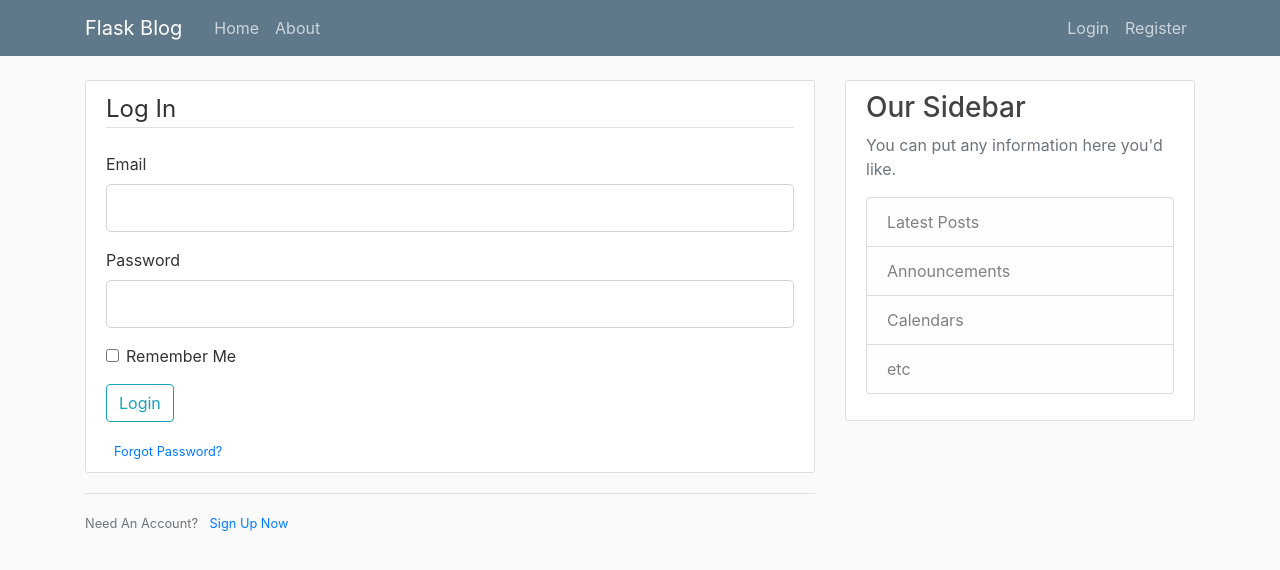
After one commit to Abhimanyu9539/Flask, a Flask app: page /login in a window 1280 px wide. The commit adds this page. Shown: the top 570 px of the page. Run offline with Flask 3, Linux system fonts and the light colour scheme; some libraries are stand-ins or nearby versions.

Commit message:
Day 2 : Flask Forms - Login and Registration

```diff
--- a/flaskblog.py
+++ b/flaskblog.py
@@ -1,8 +1,10 @@
-from flask import Flask
+from flask import Flask, flash, redirect
 from flask import render_template, url_for
+from forms import RegistrationForm, LoginForm
 
 app = Flask(__name__)
 
+app.config['SECRET_KEY'] = '049e612a5b71fb374479052eb4684474'
 POSTS = [
     {
         'author':"ABD",
@@ -29,5 +31,27 @@ def home():
 def about():
     return render_template('about.html', title="about")
 
+@app.route("/register", methods=['GET','POST'])
+def register():
+    form = RegistrationForm()
+    if form.validate_on_submit():
+        flash(f"Account created for {form.username.data}!", 'success')
+        return redirect(url_for('home'))
+    return render_template('register.html', title="Register", form=form)
+
+
+@app.route("/login", methods=["GET","POST"])
+def login():
+    form = LoginForm()
+    if form.validate_on_submit():
+        if form.email.data == "admin@blog.com" and form.password.data=="password":
+            flash("You have been logged in!", "success")
+            return redirect(url_for("home"))
+        else:
+            flash("Login Unsuccessful. Please check creds!", "danger")
+    return render_template('login.html', title="Login", form=form)
+
+
+
 if __name__ == "__main__":
     app.run(debug=True)
--- /dev/null
+++ b/forms.py
@@ -0,0 +1,31 @@
+from flask_wtf import FlaskForm
+from wtforms import StringField, PasswordField, SubmitField, BooleanField
+from wtforms.validators import DataRequired, Length, Email, EqualTo
+
+
+class RegistrationForm(FlaskForm):
+    # Username field
+    username = StringField('Username',
+                           validators=[DataRequired(), Length(min=2, max=20)])
+
+    # Email field
+    email = StringField('Email',
+                        validators=[DataRequired(), Email()])
+
+    # Password field
+    password = PasswordField('Password', validators=[DataRequired()])
+
+    # Confirm password field
+    confirm_password = PasswordField('Confirm Password',
+                                     validators=[DataRequired(), EqualTo('password')])
+
+    # Submit button
+    submit = SubmitField('Sign Up')
+
+
+class LoginForm(FlaskForm):
+    email = StringField('Email',
+                        validators=[DataRequired(), Email()])
+    password = PasswordField('Password', validators=[DataRequired()])
+    remember = BooleanField('Remember Me')
+    submit = SubmitField('Login')
--- a/templates/layout.html
+++ b/templates/layout.html
@@ -26,13 +26,13 @@
           </button>
           <div class="collapse navbar-collapse" id="navbarToggle">
             <div class="navbar-nav mr-auto">
-              <a class="nav-item nav-link" href="/">Home</a>
-              <a class="nav-item nav-link" href="/about">About</a>
+              <a class="nav-item nav-link" href="{{url_for('home')}}">Home</a>
+              <a class="nav-item nav-link" href="{{url_for('about')}}">About</a>
             </div>
             <!-- Navbar Right Side -->
             <div class="navbar-nav">
-              <a class="nav-item nav-link" href="/login">Login</a>
-              <a class="nav-item nav-link" href="/register">Register</a>
+              <a class="nav-item nav-link" href="{{url_for('login')}}">Login</a>
+              <a class="nav-item nav-link" href="{{url_for('register')}}">Register</a>
             </div>
           </div>
         </div>
@@ -41,6 +41,15 @@
     <main role="main" class="container">
       <div class="row">
         <div class="col-md-8">
+          {% with messages = get_flashed_messages(with_categories=True)%}
+            {% if messages%}
+                {% for category, message in messages%}
+                    <div class="alert alert-{{category}}">
+                        {{message}}
+                    </div>
+                {% endfor%}
+            {% endif %}
+          {% endwith%}
           {% block content %}{% endblock %}
         </div>
         <div class="col-md-4">
--- /dev/null
+++ b/templates/login.html
@@ -0,0 +1,52 @@
+{% extends "layout.html" %}
+{% block content %}
+    <div class="content-section">
+        <form method="POST" action="">
+            {{ form.hidden_tag() }}
+            <fieldset class="form-group">
+                <legend class="border-bottom mb-4">Log In</legend>
+                <div class="form-group">
+                    {{ form.email.label(class="form-control-label") }}
+                    {% if form.email.errors %}
+                        {{ form.email(class="form-control form-control-lg is-invalid") }}
+                        <div class="invalid-feedback">
+                            {% for error in form.email.errors %}
+                                <span>{{ error }}</span>
+                            {% endfor %}
+                        </div>
+                    {% else %}
+                        {{ form.email(class="form-control form-control-lg") }}
+                    {% endif %}
+                </div>
+                <div class="form-group">
+                    {{ form.password.label(class="form-control-label") }}
+                    {% if form.password.errors %}
+                        {{ form.password(class="form-control form-control-lg is-invalid") }}
+                        <div class="invalid-feedback">
+                            {% for error in form.password.errors %}
+                                <span>{{ error }}</span>
+                            {% endfor %}
+                        </div>
+                    {% else %}
+                        {{ form.password(class="form-control form-control-lg") }}
+                    {% endif %}
+                </div>
+                <div class="form-check">
+                    {{ form.remember(class="form-check-input") }}
+                    {{ form.remember.label(class="form-check-label") }}
+                </div>
+            </fieldset>
+            <div class="form-group">
+                {{ form.submit(class="btn btn-outline-info") }}
+            </div>
+            <small class="text-muted ml-2">
+                <a href="#">Forgot Password?</a>
+            </small>
+        </form>
+    </div>
+    <div class="border-top pt-3">
+        <small class="text-muted">
+            Need An Account? <a class="ml-2" href="{{ url_for('register') }}">Sign Up Now</a>
+        </small>
+    </div>
+{% endblock content %}
```
Also changed, not shown: templates/register.html (added, +72 -0 lines).
